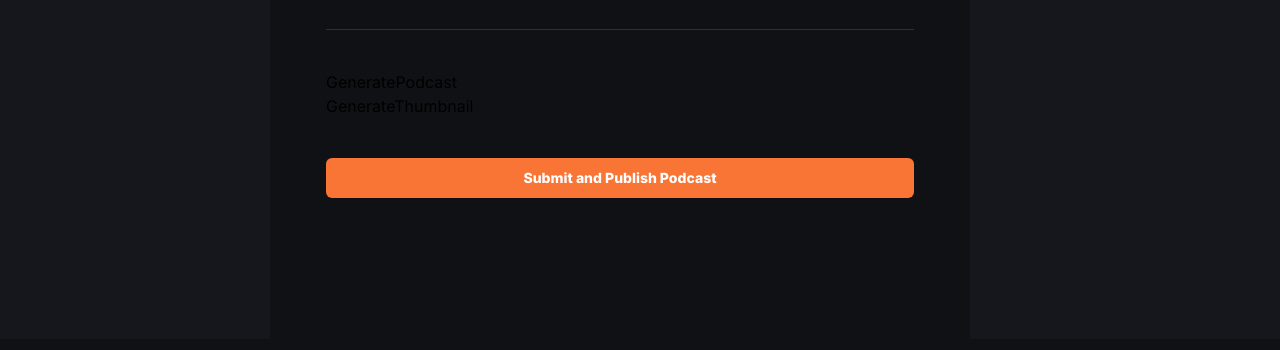
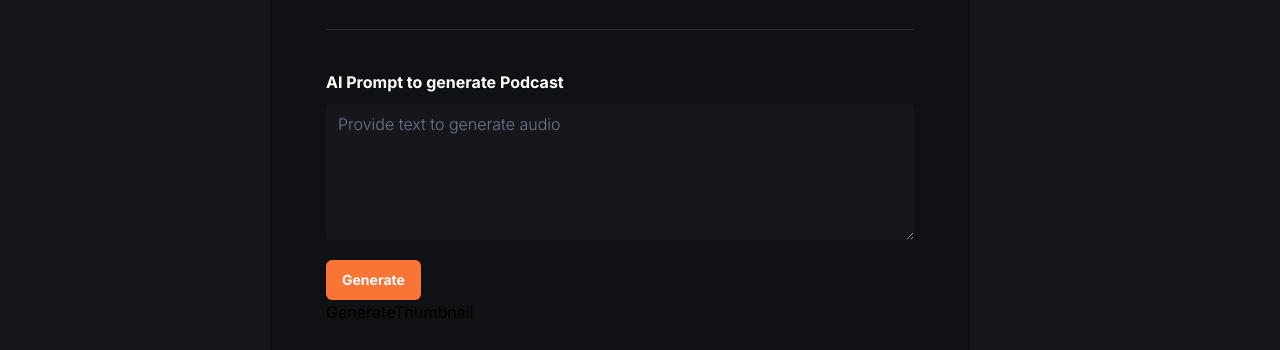
Before and after one commit to prabudh-mishra/podcastr, a Next.js app: page /create-podcast in a window 1280 px wide. Shown: the part 461-811 px from the top of the page. Built offline with nearby package versions, Linux system fonts and the light colour scheme; no server answers.

Commit message:
Implemented types and created Generate Podcast UI

```diff
--- a/app/(root)/create-podcast/page.tsx
+++ b/app/(root)/create-podcast/page.tsx
@@ -106,7 +106,7 @@ const CreatePodcast = () => {
               <Select onValueChange={(value) => setVoiceType(value)}>
                 <SelectTrigger
                   className={cn(
-                    "text-16 w-full border-none bg-black-1 text-gray-1"
+                    "text-16 w-full border-none bg-black-1 text-gray-1 focus:ring-offset-orange-1"
                   )}
                 >
                   <SelectValue
--- a/components/GeneratePodcast.tsx
+++ b/components/GeneratePodcast.tsx
@@ -1,7 +1,65 @@
-import React from "react";
+import { GeneratePodcastProps } from "@/types";
+import React, { useState } from "react";
+import { Textarea } from "./ui/textarea";
+import { Label } from "@radix-ui/react-label";
+import { Button } from "@/components/ui/button";
+import { Loader } from "lucide-react";
 
-const GeneratePodcast = () => {
-  return <div>GeneratePodcast</div>;
+const useGeneratePodcast = (props: GeneratePodcastProps) => {
+  // Logic for podcast generation
+  return {
+    isGenerating: false,
+    generatePodcast: () => {},
+  };
+};
+
+const GeneratePodcast = (props: GeneratePodcastProps) => {
+  const { isGenerating, generatePodcast } = useGeneratePodcast(props);
+
+  return (
+    <div>
+      <div className="flex flex-col gap-2.5">
+        <Label className="text-16 font-bold text-white-1">
+          AI Prompt to generate Podcast
+        </Label>
+        <Textarea
+          className="input-class font-light focus-visible:ring-offset-orange-1"
+          placeholder="Provide text to generate audio"
+          rows={5}
+          value={props.voicePrompt}
+          onChange={(e) => props.setVoicePrompt(e.target.value)}
+        />
+      </div>
+
+      <div className="mt-5 w-full max-w-[200px]">
+        <Button
+          type="submit"
+          className="text-16 bg-orange-1 py-4 font-bold text-white-1"
+        >
+          {isGenerating ? (
+            <>
+              Generating
+              <Loader size={20} className="animate-spin ml-2" />
+            </>
+          ) : (
+            "Generate"
+          )}
+        </Button>
+      </div>
+
+      {props.audio && (
+        <audio
+          controls
+          src={props.audio}
+          autoPlay
+          className="mt-5"
+          onLoadedMetadata={(e) =>
+            props.setAudioDuration(e.currentTarget.duration)
+          }
+        />
+      )}
+    </div>
+  );
 };
 
 export default GeneratePodcast;
--- /dev/null
+++ b/types/index.ts
@@ -0,0 +1,137 @@
+/* eslint-disable no-unused-vars */
+
+import { Dispatch, SetStateAction } from "react";
+
+import { Id } from "@/convex/_generated/dataModel";
+
+export interface EmptyStateProps {
+  title: string;
+  search?: boolean;
+  buttonText?: string;
+  buttonLink?: string;
+}
+
+export interface TopPodcastersProps {
+  _id: Id<"users">;
+  _creationTime: number;
+  email: string;
+  imageUrl: string;
+  clerkId: string;
+  name: string;
+  podcast: {
+    podcastTitle: string;
+    pocastId: Id<"podcasts">;
+  }[];
+  totalPodcasts: number;
+}
+
+export interface PodcastProps {
+  _id: Id<"podcasts">;
+  _creationTime: number;
+  audioStorageId: Id<"_storage"> | null;
+  user: Id<"users">;
+  podcastTitle: string;
+  podcastDescription: string;
+  audioUrl: string | null;
+  imageUrl: string | null;
+  imageStorageId: Id<"_storage"> | null;
+  author: string;
+  authorId: string;
+  authorImageUrl: string;
+  voicePrompt: string;
+  imagePrompt: string | null;
+  voiceType: string;
+  audioDuration: number;
+  views: number;
+}
+
+export interface ProfilePodcastProps {
+  podcasts: PodcastProps[];
+  listeners: number;
+}
+
+export type VoiceType =
+  | "alloy"
+  | "echo"
+  | "fable"
+  | "onyx"
+  | "nova"
+  | "shimmer";
+
+export interface GeneratePodcastProps {
+  voiceType: VoiceType;
+  setAudio: Dispatch<SetStateAction<string>>;
+  audio: string;
+  setAudioStorageId: Dispatch<SetStateAction<Id<"_storage"> | null>>;
+  voicePrompt: string;
+  setVoicePrompt: Dispatch<SetStateAction<string>>;
+  setAudioDuration: Dispatch<SetStateAction<number>>;
+}
+
+export interface GenerateThumbnailProps {
+  setImage: Dispatch<SetStateAction<string>>;
+  setImageStorageId: Dispatch<SetStateAction<Id<"_storage"> | null>>;
+  image: string;
+  imagePrompt: string;
+  setImagePrompt: Dispatch<SetStateAction<string>>;
+}
+
+export interface LatestPodcastCardProps {
+  imgUrl: string;
+  title: string;
+  duration: string;
+  index: number;
+  audioUrl: string;
+  author: string;
+  views: number;
+  podcastId: Id<"podcasts">;
+}
+
+export interface PodcastDetailPlayerProps {
+  audioUrl: string;
+  podcastTitle: string;
+  author: string;
+  isOwner: boolean;
+  imageUrl: string;
+  podcastId: Id<"podcasts">;
+  imageStorageId: Id<"_storage">;
+  audioStorageId: Id<"_storage">;
+  authorImageUrl: string;
+  authorId: string;
+}
+
+export interface AudioProps {
+  title: string;
+  audioUrl: string;
+  author: string;
+  imageUrl: string;
+  podcastId: string;
+}
+
+export interface AudioContextType {
+  audio: AudioProps | undefined;
+  setAudio: React.Dispatch<React.SetStateAction<AudioProps | undefined>>;
+}
+
+export interface PodcastCardProps {
+  imgUrl: string;
+  title: string;
+  description: string;
+  podcastId: Id<"podcasts">;
+}
+
+export interface CarouselProps {
+  fansLikeDetail: TopPodcastersProps[];
+}
+
+export interface ProfileCardProps {
+  podcastData: ProfilePodcastProps;
+  imageUrl: string;
+  userFirstName: string;
+}
+
+export type UseDotButtonType = {
+  selectedIndex: number;
+  scrollSnaps: number[];
+  onDotButtonClick: (index: number) => void;
+};
```
